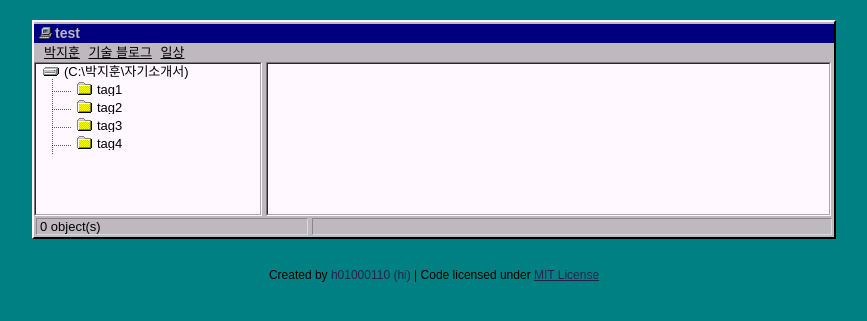
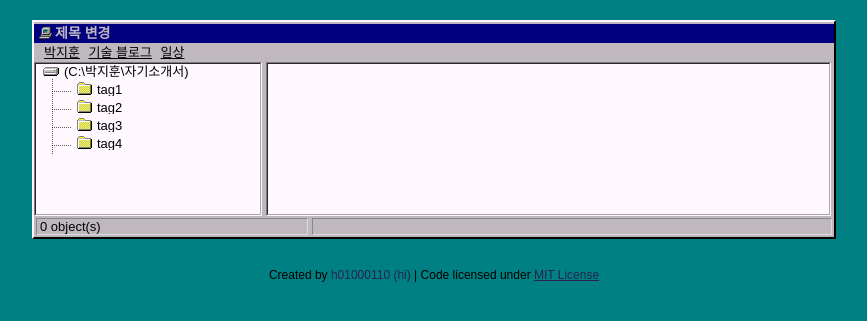
Before and after one commit to easy-day/easy-day.github.io, a Jekyll site: the page built from tags/tag2.html, in a window 1280 px wide. Shown: the top 321 px of the page, without its empty margins (206-1073 px from the left). Built offline with Jekyll 4.4.1, drawn with Linux system fonts in a browser that asks for light colours.

Commit message:
Update tag2.html

```diff
--- a/tags/tag2.html
+++ b/tags/tag2.html
@@ -1,5 +1,5 @@
 ---
 layout: tag
-tag: test
+tag: 제목 변경
 permalink: /tag/tag2/
 ---
```
